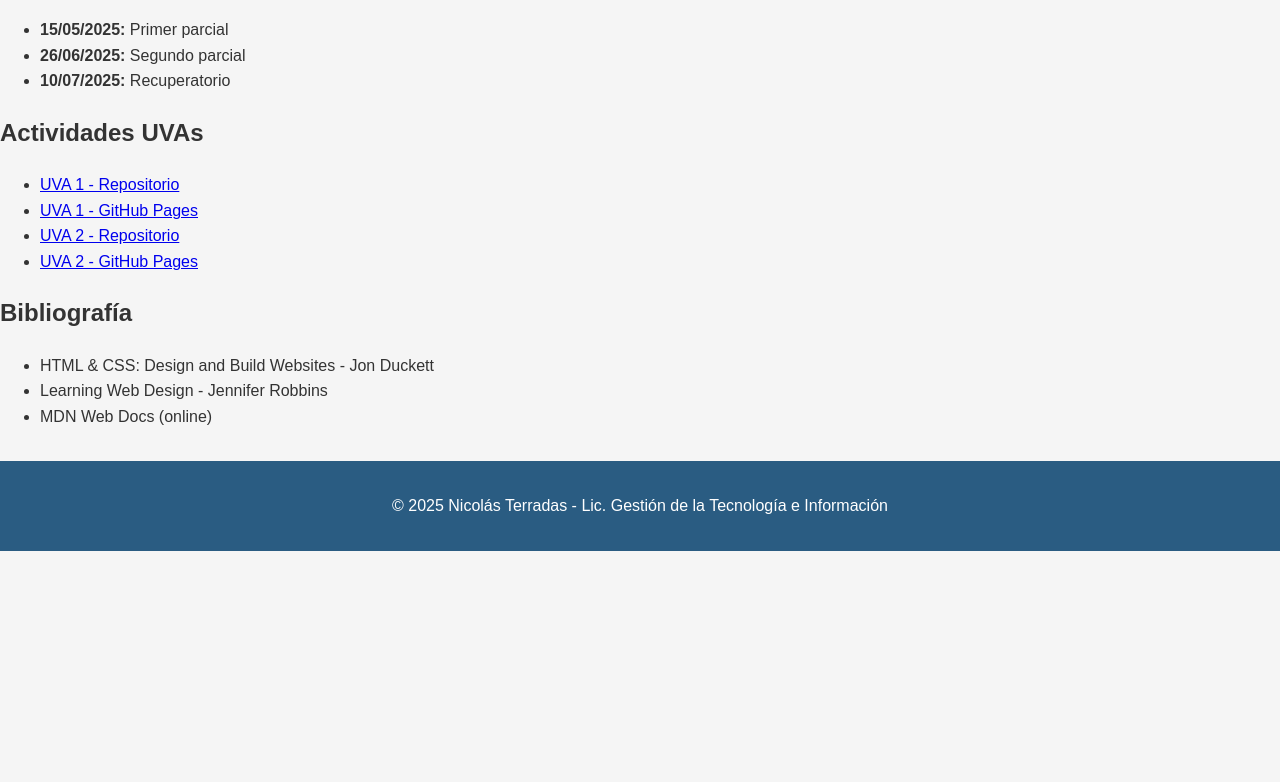
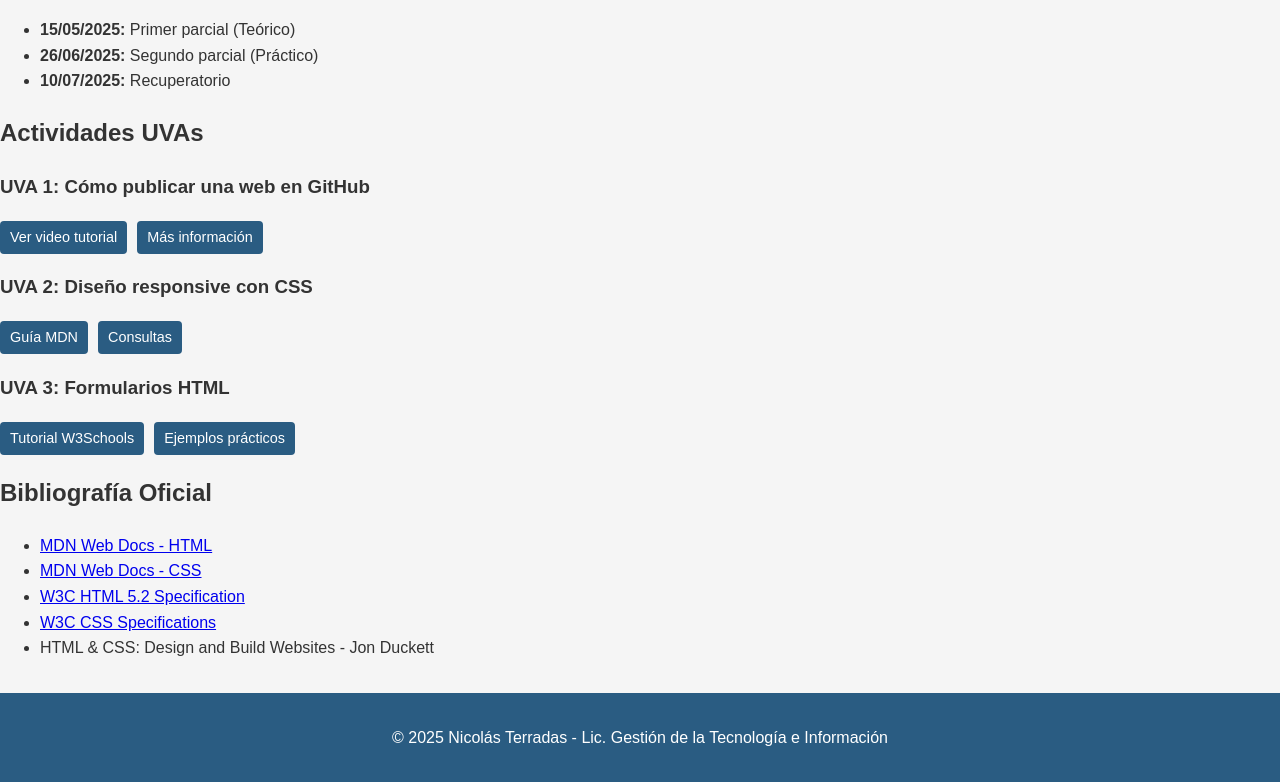
Before and after one commit to NTerra21/Proyecto-Pagina-Web-UADE, a plain HTML site: page materias/desarrollo-pagina-web.html in a window 1280 px wide. Shown: the part 312-1094 px from the top of the page. Before the commit the page ends 863 px from the top, so only its background shows below. Drawn offline with Linux system fonts and the light colour scheme.

Commit message:
Add files via upload

```diff
--- a/materias/desarrollo-pagina-web.html
+++ b/materias/desarrollo-pagina-web.html
@@ -5,10 +5,28 @@
     <meta name="viewport" content="width=device-width, initial-scale=1.0">
     <title>Desarrollo de Página Web</title>
     <link rel="stylesheet" href="../css/style.css">
+    <style>
+        .uva-links {
+            display: flex;
+            gap: 10px;
+            margin-top: 5px;
+        }
+        .uva-links a {
+            background-color: #2a5c82;
+            color: white;
+            padding: 5px 10px;
+            border-radius: 4px;
+            text-decoration: none;
+            font-size: 0.9em;
+        }
+        .uva-links a:hover {
+            background-color: #1a3a52;
+        }
+    </style>
 </head>
 <body>
     <header>
-        <h1>Desarrollo de Página Web</h1>
+        <h1>Desarrollo y Diseño Web</h1>
         <nav>
             <ul>
                 <li><a href="../index.html">Inicio</a></li>
@@ -34,28 +52,47 @@
             <article id="fechas">
                 <h2>Fechas de exámenes</h2>
                 <ul>
-                    <li><strong>15/05/2025:</strong> Primer parcial</li>
-                    <li><strong>26/06/2025:</strong> Segundo parcial</li>
+                    <li><strong>15/05/2025:</strong> Primer parcial (Teórico)</li>
+                    <li><strong>26/06/2025:</strong> Segundo parcial (Práctico)</li>
                     <li><strong>10/07/2025:</strong> Recuperatorio</li>
                 </ul>
             </article>
 
             <article id="actividades">
                 <h2>Actividades UVAs</h2>
-                <ul>
-                    <li><a href="#" target="_blank">UVA 1 - Repositorio</a></li>
-                    <li><a href="#" target="_blank">UVA 1 - GitHub Pages</a></li>
-                    <li><a href="#" target="_blank">UVA 2 - Repositorio</a></li>
-                    <li><a href="#" target="_blank">UVA 2 - GitHub Pages</a></li>
-                </ul>
+                <div class="uva-item">
+                    <h3>UVA 1: Cómo publicar una web en GitHub</h3>
+                    <div class="uva-links">
+                        <a href="https://www.youtube.com/watch?v=EWm7AnFVSAU" target="_blank">Ver video tutorial</a>
+                        <a href="../sobremi.html">Más información</a>
+                    </div>
+                </div>
+
+                <div class="uva-item">
+                    <h3>UVA 2: Diseño responsive con CSS</h3>
+                    <div class="uva-links">
+                        <a href="https://developer.mozilla.org/es/docs/Learn/CSS/CSS_layout/Responsive_Design" target="_blank">Guía MDN</a>
+                        <a href="../contacto.html">Consultas</a>
+                    </div>
+                </div>
+
+                <div class="uva-item">
+                    <h3>UVA 3: Formularios HTML</h3>
+                    <div class="uva-links">
+                        <a href="https://www.w3schools.com/html/html_forms.asp" target="_blank">Tutorial W3Schools</a>
+                        <a href="../contacto.html">Ejemplos prácticos</a>
+                    </div>
+                </div>
             </article>
 
             <article id="bibliografia">
-                <h2>Bibliografía</h2>
+                <h2>Bibliografía Oficial</h2>
                 <ul>
+                    <li><a href="https://developer.mozilla.org/es/docs/Web/HTML" target="_blank">MDN Web Docs - HTML</a></li>
+                    <li><a href="https://developer.mozilla.org/es/docs/Web/CSS" target="_blank">MDN Web Docs - CSS</a></li>
+                    <li><a href="https://www.w3.org/TR/html52/" target="_blank">W3C HTML 5.2 Specification</a></li>
+                    <li><a href="https://www.w3.org/TR/CSS/" target="_blank">W3C CSS Specifications</a></li>
                     <li>HTML & CSS: Design and Build Websites - Jon Duckett</li>
-                    <li>Learning Web Design - Jennifer Robbins</li>
-                    <li>MDN Web Docs (online)</li>
                 </ul>
             </article>
         </section>
```
